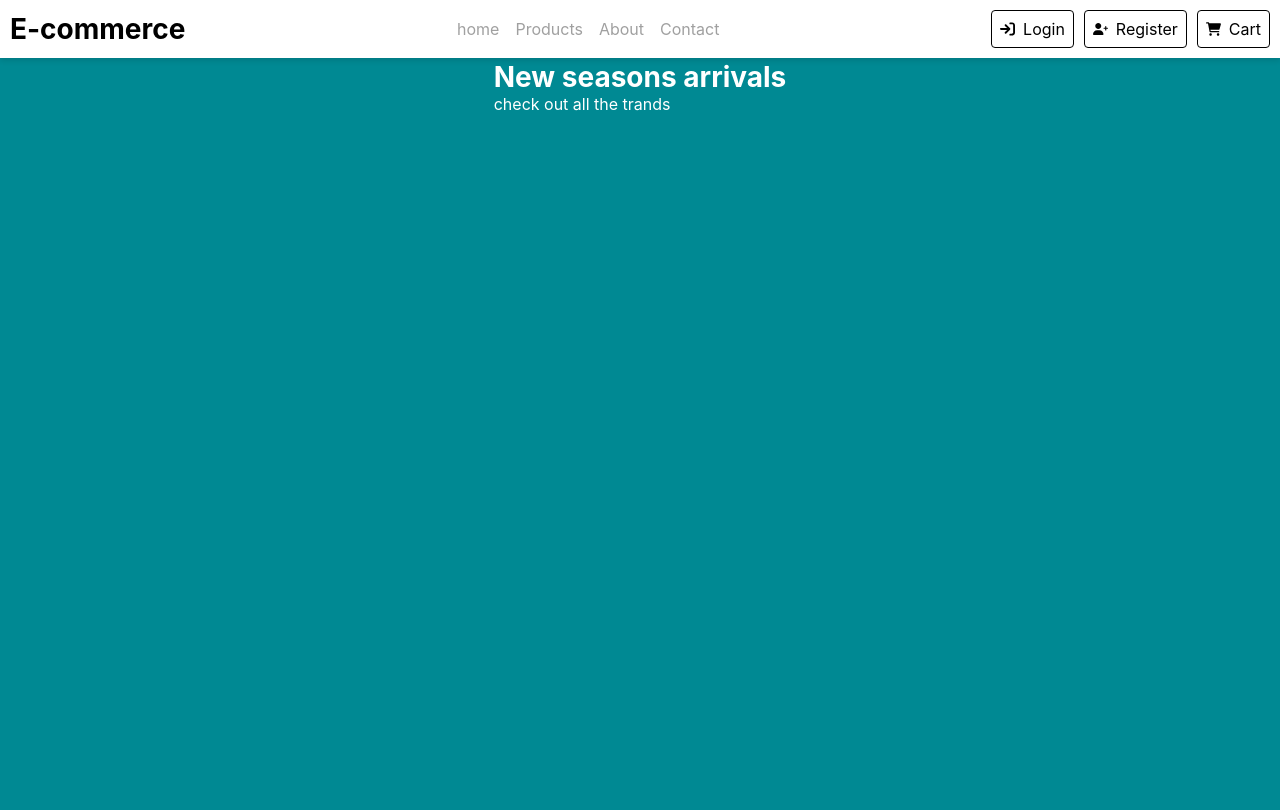
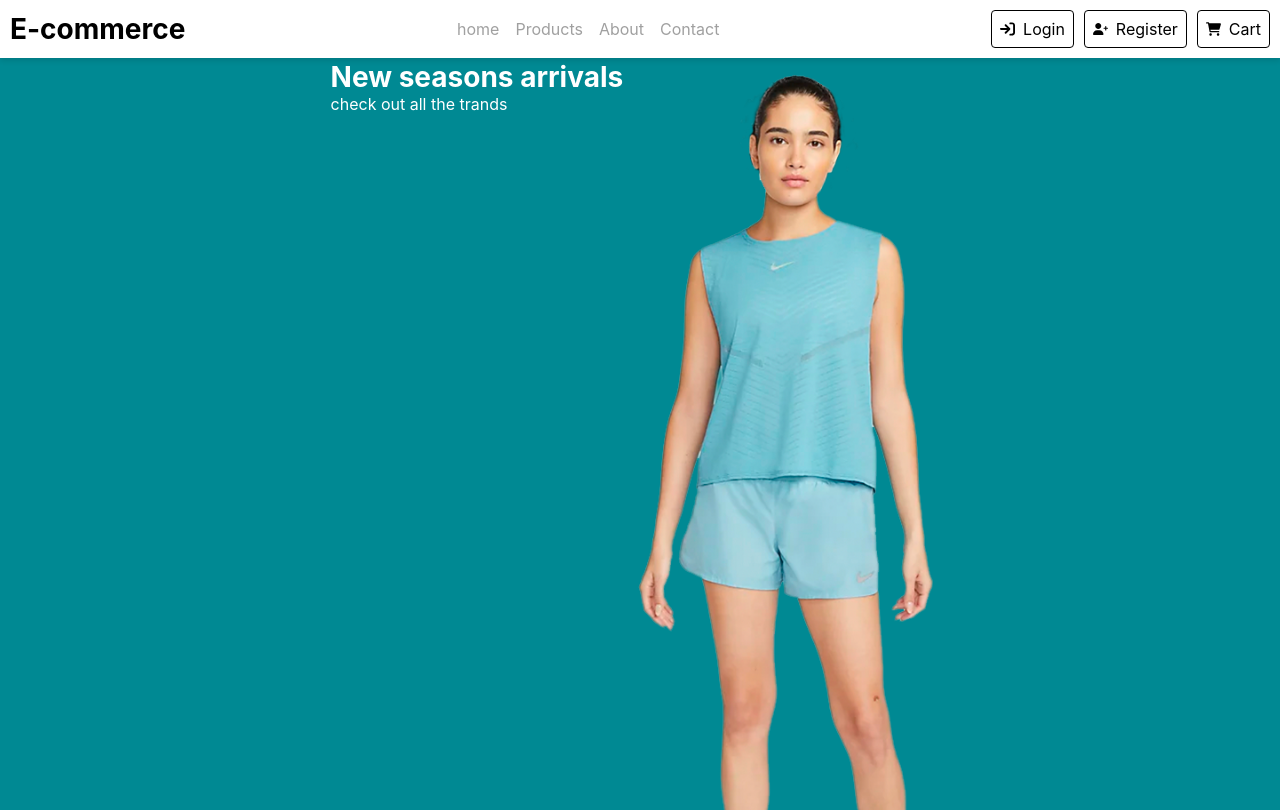
Before and after one commit to AleShini92/e-commerce, a React (Create React App) app: page /header in a window 1280 px wide. Built offline with nearby package versions, Linux system fonts and the light colour scheme.

Commit message:
added image to home

```diff
--- a/src/component/Header.jsx
+++ b/src/component/Header.jsx
@@ -1,7 +1,7 @@
 import React from "react";
 import { Helmet } from "react-helmet";
 
-// import headerBg from '../assets/headerBg.png';
+import headerBg from '../assets/headerBg.png';
 
 const Header = () => {
     return (
@@ -18,7 +18,7 @@ const Header = () => {
                             <h1>New seasons arrivals</h1>
                             <p>check out all the trands</p>
                         </figcaption>
-                        {/* <img src={headerBg} alt="woman dresses the blue dress" title="image background"/> */}
+                        <img src={headerBg} alt="woman dresses the blue dress" title="image background"/>
                     </figure>
                 </div>
             </header>
```
